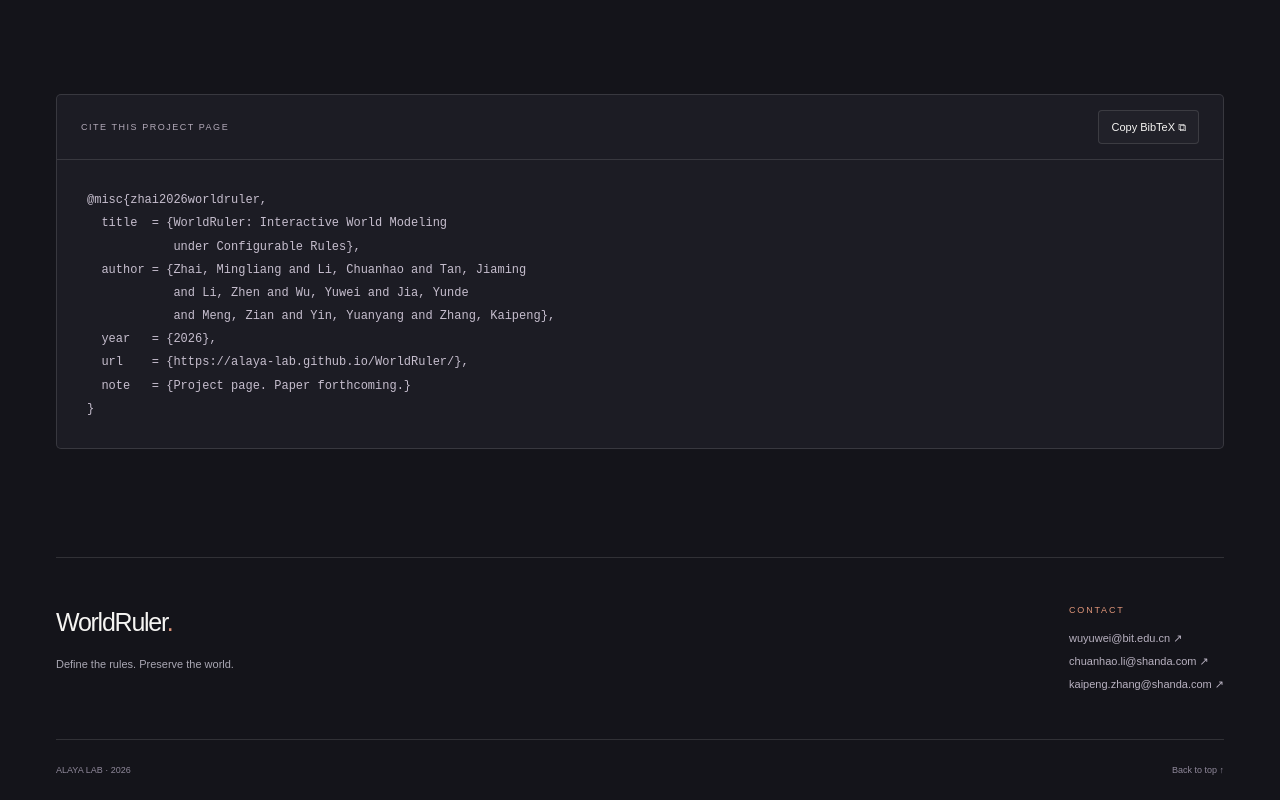
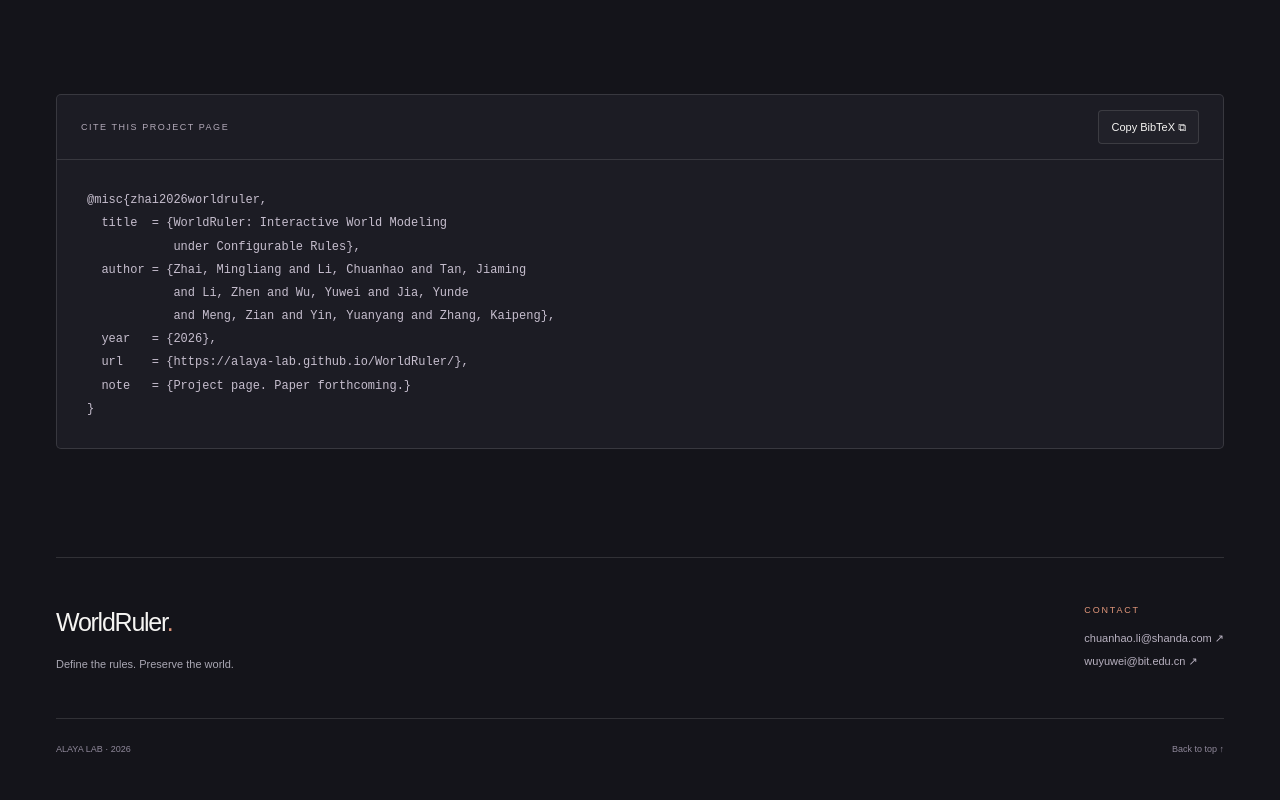
Before and after one commit to alaya-lab/WorldRuler, a plain HTML site: page docs/index.html in a window 1280 px wide. Shown: the part 8636-9436 px from the top of the page. Drawn offline with Linux system fonts and the light colour scheme; no server answers.

Commit message:
Update footer contact order and remove extra address

```diff
--- a/docs/index.html
+++ b/docs/index.html
@@ -294,7 +294,7 @@
     </section>
   </main>
 
-  <footer class="site-footer container"><div class="footer-top"><div><a class="footer-brand" href="#top">WorldRuler<span class="brand-dot">.</span></a><p>Define the rules. Preserve the world.</p></div><div class="footer-contact"><span class="mini-label">CONTACT</span><a href="mailto:wuyuwei@bit.edu.cn">wuyuwei@bit.edu.cn ↗</a><a href="mailto:chuanhao.li@shanda.com">chuanhao.li@shanda.com ↗</a><a href="mailto:kaipeng.zhang@shanda.com">kaipeng.zhang@shanda.com ↗</a></div></div><div class="footer-bottom"><span>ALAYA LAB · 2026</span><a href="#top">Back to top ↑</a></div></footer>
+  <footer class="site-footer container"><div class="footer-top"><div><a class="footer-brand" href="#top">WorldRuler<span class="brand-dot">.</span></a><p>Define the rules. Preserve the world.</p></div><div class="footer-contact"><span class="mini-label">CONTACT</span><a href="mailto:chuanhao.li@shanda.com">chuanhao.li@shanda.com ↗</a><a href="mailto:wuyuwei@bit.edu.cn">wuyuwei@bit.edu.cn ↗</a></div></div><div class="footer-bottom"><span>ALAYA LAB · 2026</span><a href="#top">Back to top ↑</a></div></footer>
 
 </body>
 </html>
```
